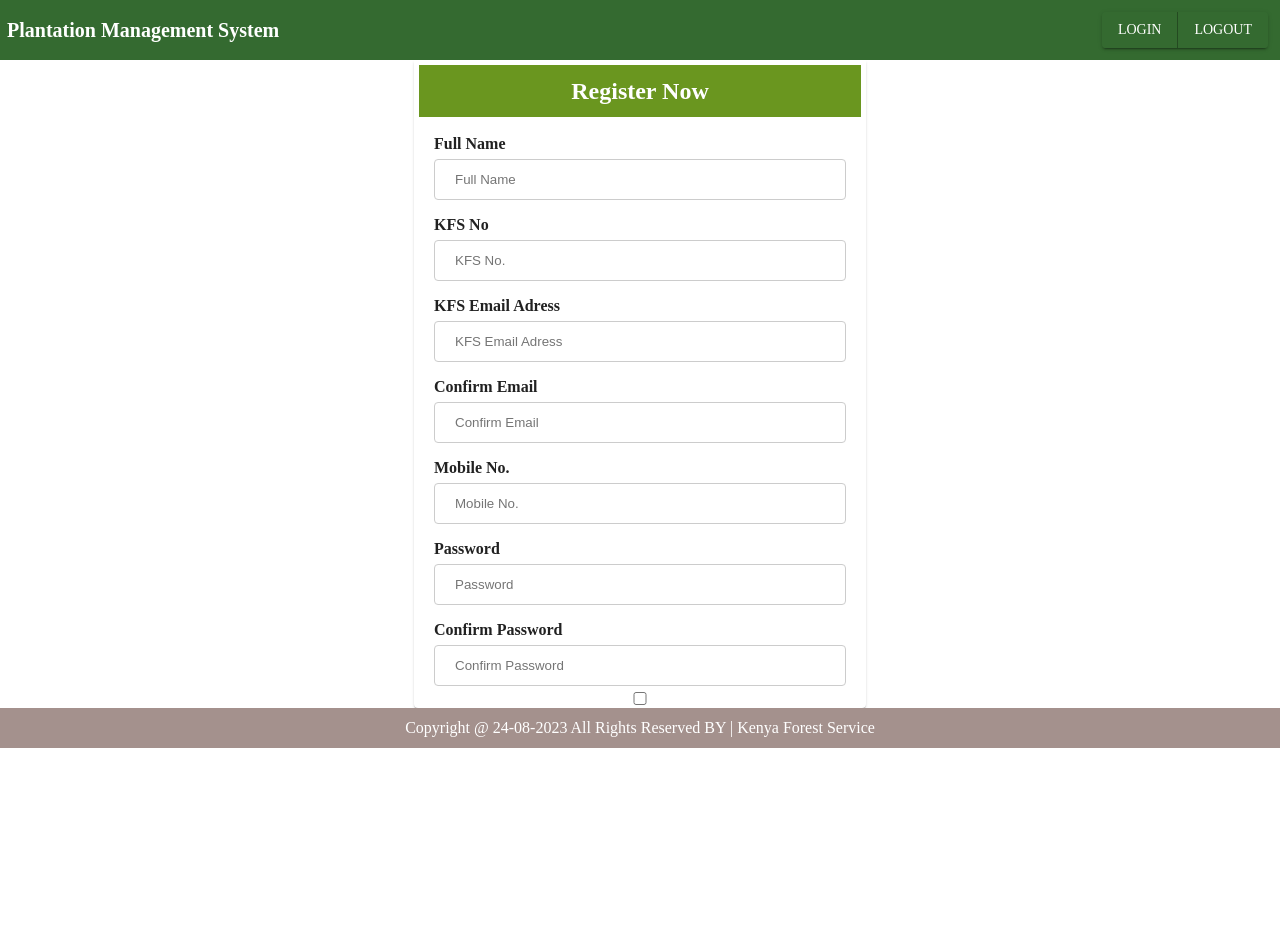
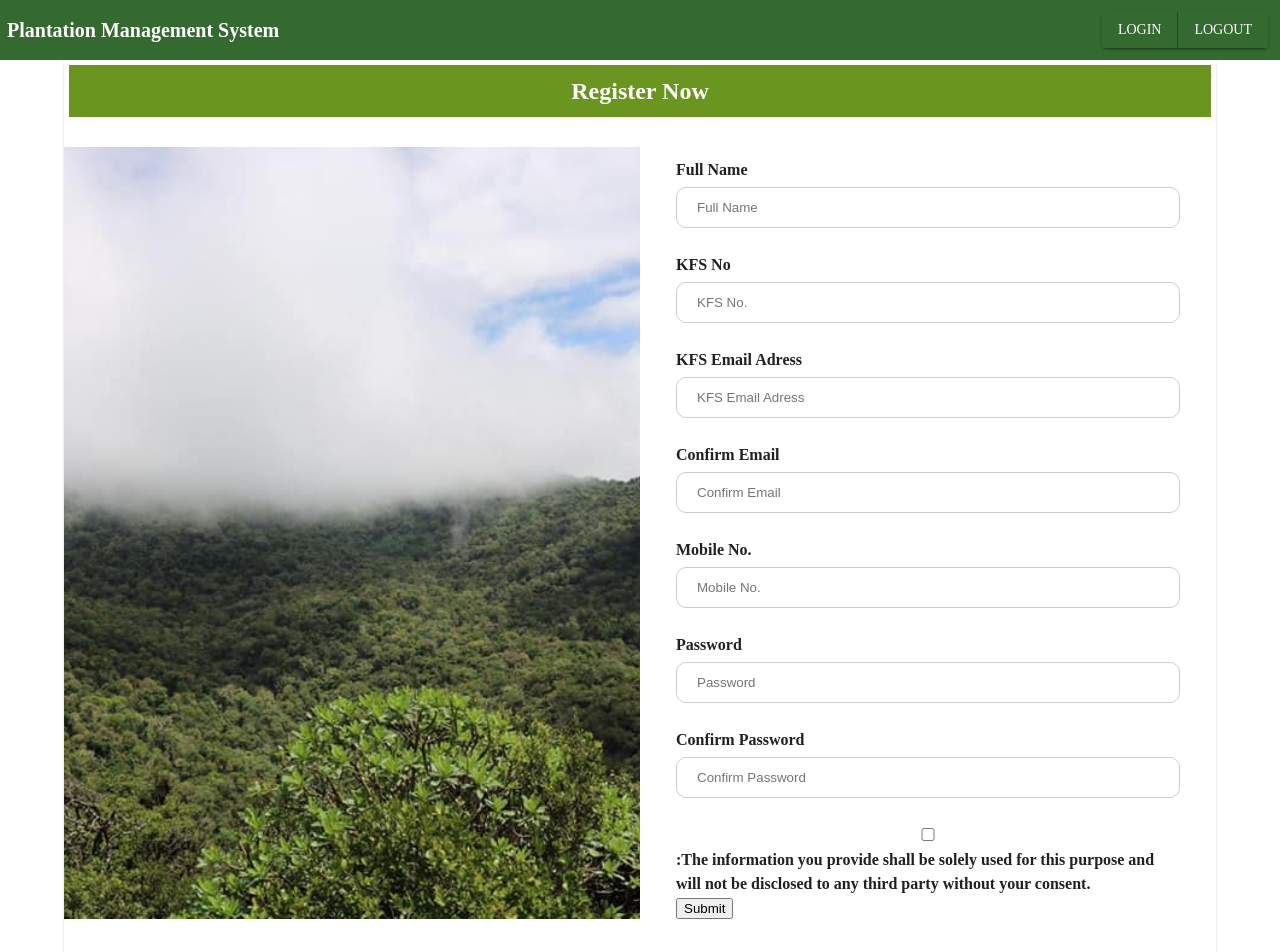
Before and after one commit to Manyara20/forest_inventory, a React (Vite) app in the folder client/: page /registration in a window 1280 px wide. Shown: the top 952 px of the page. Before the commit the page ends 800 px from the top, so only its background shows below. Built offline with nearby package versions, Linux system fonts and the light colour scheme; a web font is replaced by a local one.

Commit message:
registrationform

```diff
--- a/client/src/pages/users/UserRegistration.jsx
+++ b/client/src/pages/users/UserRegistration.jsx
@@ -1,6 +1,11 @@
-import { Box, Container, Paper, Typography, useTheme } from '@mui/material'
+import { Box, Container, Card,Paper, CardContent, CardMedia,Typography, useTheme } from '@mui/material'
+// import { Box, Button, Card, CardActions, CardContent, CardMedia, Container, List, ListItem, ListItemText, Typography } from '@mui/material'
+
 import React, { useState } from 'react'
 import './UserRegistration.css'
+import image1 from '../../../src/assets/images/forest.jpg';
+// import Container from '@mui/material/Container';
+
 
 const UserRegistration = () => {
 
@@ -11,8 +16,9 @@ const UserRegistration = () => {
 
   return (
     <Container sx={{
-      width: '500px',
+      width: '2000px',
     }}>
+
       <Paper elevation={1}>
         <Box border='5px solid white'  sx={{
           alignItems: 'center',
@@ -27,7 +33,23 @@ const UserRegistration = () => {
           fontWeight: 600,
         }} variant='h5'> Register Now</Typography>
         </Box>
-        <form>
+        <Box>
+            <Card sx={{ display: 'flex',
+                flexDirection: {xs: 'column', sm: 'row'},
+                paddingBottom: '20px',
+                border: 'none',
+                boxShadow: 'none' }}>
+              <CardMedia sx={{flex: 1,
+                   paddingY: '25px',
+                  width: {xs: '100%', sm: '50%'},
+                  height: {xs: '200', sm: '400'}
+                  }}
+                component="img"
+                alt="green iguana"
+                image={image1}
+              />
+              <CardContent sx={{flex: 1}}>
+              <form>
           <div className='inputForm'>
           <label>Full Name</label>
           <input type="text" placeholder='Full Name' />
@@ -43,9 +65,21 @@ const UserRegistration = () => {
           <input type="password" placeholder='Password' />
           <label>Confirm Password</label>
           <input type="password" placeholder='Confirm Password' />
-          <input type="checkbox"  name="confirmTerms" value="true"></input>
+
+            <div className='certify'><label><input type="checkbox"  name="confirmTerms" value="true"></input>
+          :The information you provide shall be solely used for this purpose and will not be disclosed to
+          any third party without your consent.
+          </label></div>
+
+          <div> <button>Submit</button></div>
+
           </div>
         </form>
+              </CardContent>
+            </Card>
+      </Box>
+
+
         </Paper>
     </Container>
   )
--- a/client/src/pages/users/userRegistration.css
+++ b/client/src/pages/users/userRegistration.css
@@ -6,16 +6,23 @@
 }
 
 .inputForm input {
-    width: 100%;
+  width: 100%;
   padding: 12px 20px;
-  margin: 3px 0;
+  margin: 5px 0;
   display: inline-block;
   border: 1px solid #ccc;
-  border-radius: 4px;
+  border-radius: 10px;
   box-sizing: border-box;
 }
 .inputForm label {
     font-size: 14;
     font-weight: bold;
-    padding-top: 10px;
+    padding-top: 20px;
 }
+
+.certify {
+    font-size: 14;
+    font-weight: bold;
+    padding-top: 20px;
+    display: block;
+}
```
